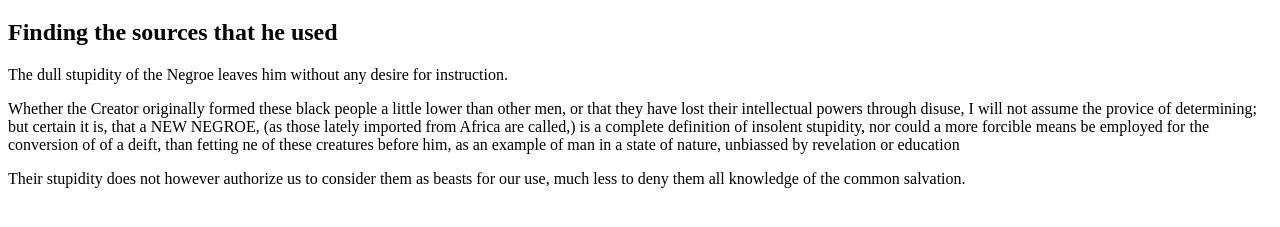
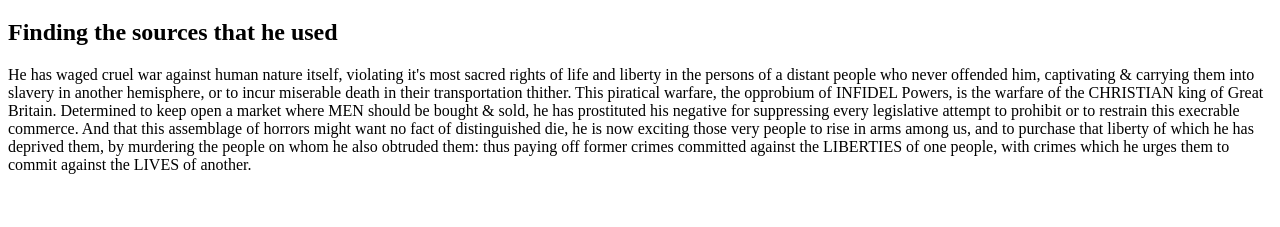
Before and after one commit to tiamomon/Project-4, a plain HTML site: page index.html in a window 1280 px wide. Shown: the part 61-288 px from the top of the page. Drawn offline with Linux system fonts and the light colour scheme; a script that the page names is missing.

Commit message:
Update index.html

```diff
--- a/index.html
+++ b/index.html
@@ -10,9 +10,7 @@
   <h1> Jeffersons Rough Draft of the Declaration of Independence</h1>
   <h2> Finding the sources that he used</h2>
 
-  <p> The dull stupidity of the Negroe leaves him without any desire for instruction.</p>
-  <p> Whether the Creator originally formed these black people a little lower than other men, or that they have lost their intellectual powers through disuse, I will not assume the provice of determining; but certain it is, that a NEW NEGROE, (as those lately imported from Africa are called,) is a complete definition of insolent stupidity, nor could a more forcible means be employed for the conversion of of a deift, than fetting ne of these creatures before him, as an example of man in a state of nature, unbiassed by revelation or education </p>
-  <p> Their stupidity does not however authorize us to consider them as beasts for our use, much less to deny them all knowledge of the common salvation. </p>
-
+  <p> He has waged cruel war against human nature itself, violating it's most sacred rights of life and liberty in the persons of a distant people who never offended him, captivating & carrying them into slavery in another hemisphere, or to incur miserable death in their transportation thither. This piratical warfare, the opprobium of INFIDEL Powers, is the warfare of the CHRISTIAN king of Great Britain. Determined to keep open a market where MEN should be bought & sold, he has prostituted his negative for suppressing every legislative attempt to prohibit or to restrain this execrable commerce. And that this assemblage of horrors might want no fact of distinguished die, he is now exciting those very people to rise in arms among us, and to purchase that liberty of which he has deprived them, by murdering the people on whom he also obtruded them: thus paying off former crimes committed against the LIBERTIES of one people, with crimes which he urges them to commit against the LIVES of another.
+  </p>
 </body>
 </html>
```
